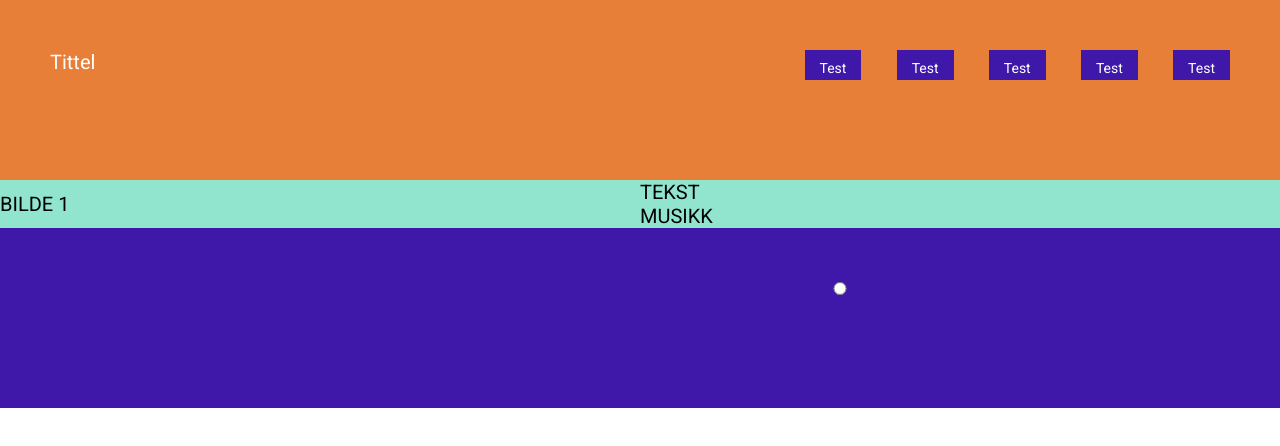
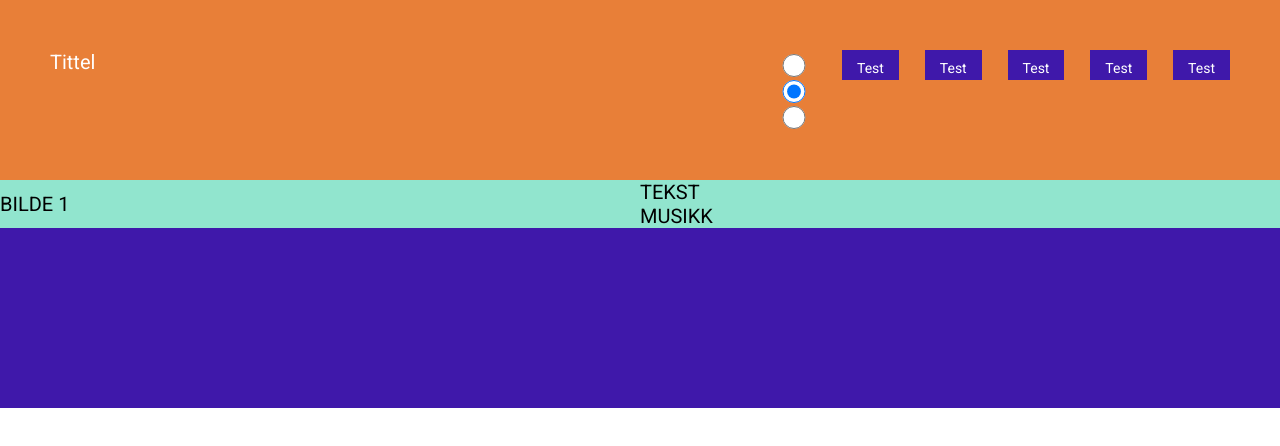
Before and after one commit to giskenf/it2810-prosjekt-2, a React (Create React App) app in the folder my-app/: page / in a window 1280 px wide. Shown: the top 446 px of the page. Built offline with nearby package versions, Linux system fonts and the light colour scheme.

Commit message:
Fremgang på knapper

```diff
--- a/my-app/src/components/Footer.tsx
+++ b/my-app/src/components/Footer.tsx
@@ -8,13 +8,7 @@ export const Footer: React.FC = () => {
                 <div className = "NavArea">
                     <div className="break"></div>
                     <nav className="Nav">
-                        <label>
-                        <div className ="radioButtonsContainer">
-                            <div className="radioButtons">
-                                <input type="radio" ></input>
-                            </div>
-                        </div>
-                        </label>
+
                     </nav>
                 </div>
             </div>
--- a/my-app/src/components/Header.tsx
+++ b/my-app/src/components/Header.tsx
@@ -1,5 +1,6 @@
 import React from 'react';
 import './Header.css'
+import RadioButton from "./RadioButton";
 
 
 export const Header: React.FC = () => {
@@ -9,6 +10,7 @@ export const Header: React.FC = () => {
                <div className = "NavArea">
                     <a className = "Logo" >Tittel</a>
                    <div className="break"></div>
+                    <RadioButton/>
                     <nav className="Nav">
                         <button className="NavButton">Test</button>
                         <button className="NavButton">Test</button>
--- /dev/null
+++ b/my-app/src/components/RadioButton.tsx
@@ -0,0 +1,24 @@
+import React, {useState} from "react";
+
+
+export default function RadioButton(props: any){
+
+    const [selectedOption, setSelectOption] = useState("image2")
+
+
+    function handleClick(e: any){
+        setSelectOption(e.target.value);
+    }
+    console.log(selectedOption)
+
+
+        return (
+            <div className="radioButtonsContainer">
+               <div className="radioButtons">
+                    <input type="radio" onChange={(e) => handleClick(e)} checked={selectedOption === "image1"} value="image1" name="Natt"/>
+                    <input type="radio" onChange={(e) => handleClick(e)} checked={selectedOption === "image2"} value="image2" name="Dag"/>
+                    <input type="radio" onChange={(e) => handleClick(e)} checked={selectedOption === "image3"} value="image3" name="Skumring"/>
+                </div>
+            </div>)
+
+}
```
